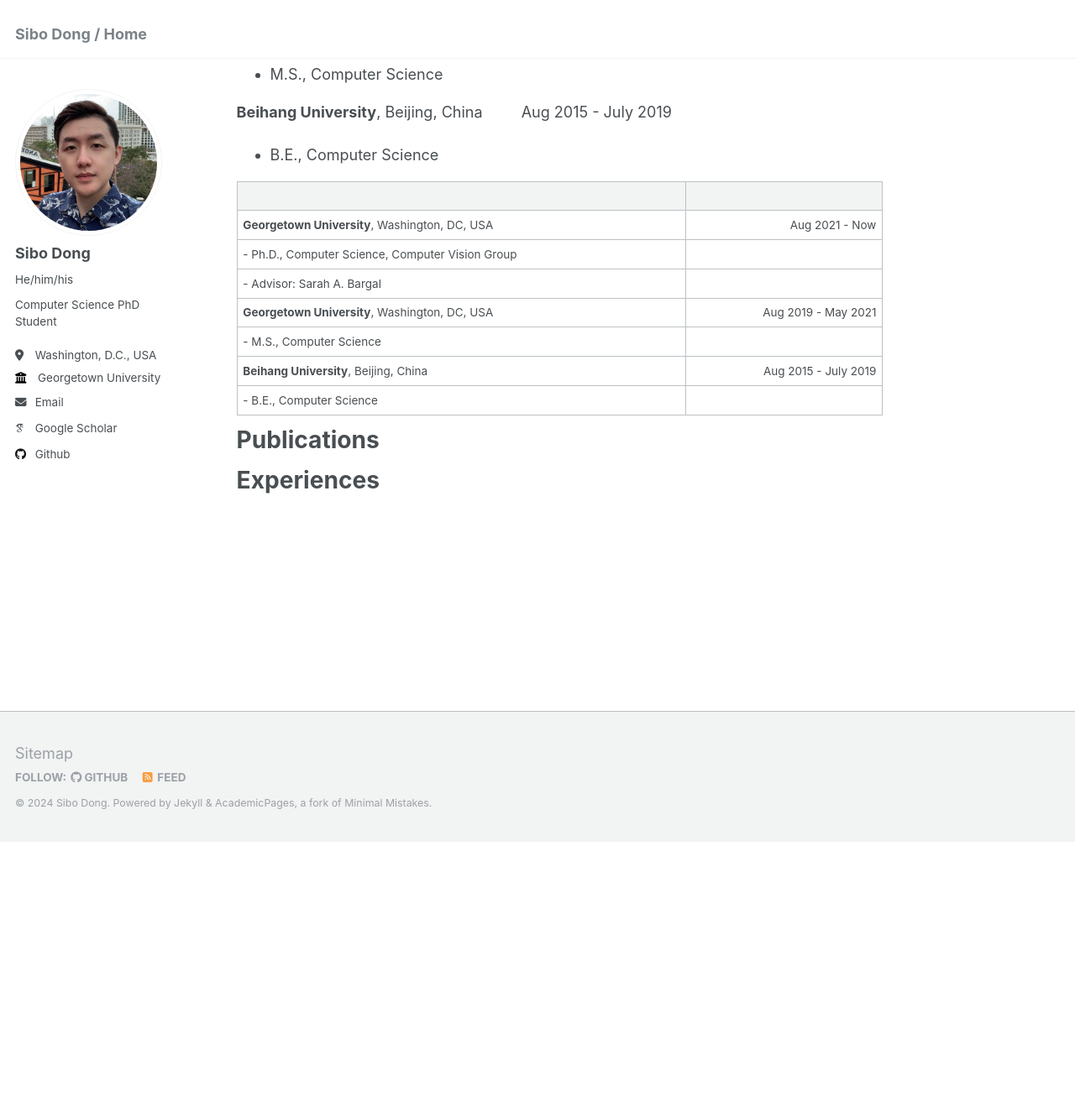
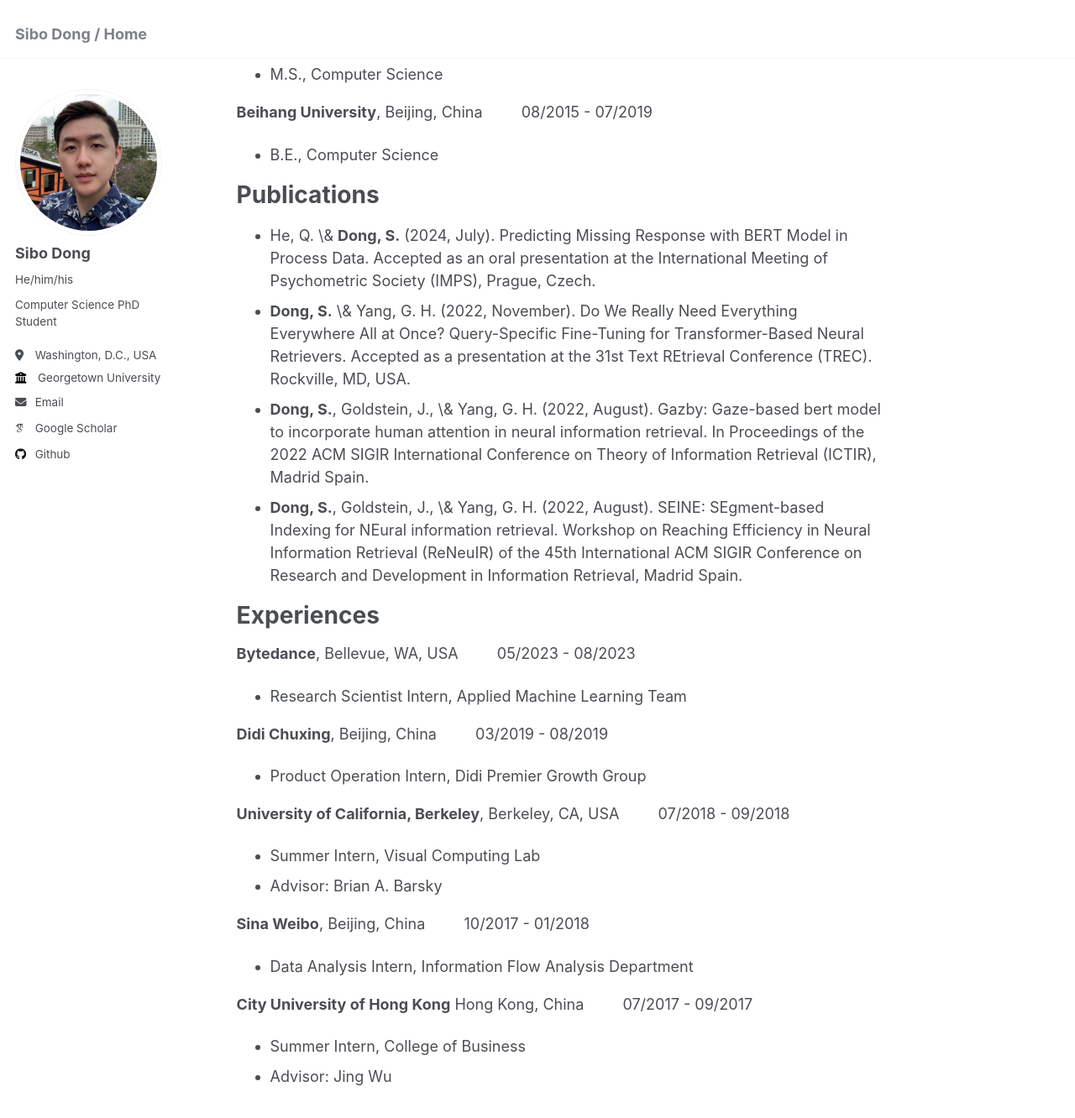
Before and after one commit to SiboD/SiboD.github.io, a Jekyll site: the page built from _pages/about.md, in a window 1280 px wide and 1400 px high, scrolled down 434 px. Shown: the top 1332 px of the window at 84% size. Built offline with Jekyll 4.4.1, drawn with Linux system fonts in a browser that asks for light colours; some web fonts are replaced; before the commit the page ends 1436 px from its top, so only the background shows below that; some of the changed text lies outside the part shown.

Commit message:
Update about.md

```diff
--- a/_pages/about.md
+++ b/_pages/about.md
@@ -14,40 +14,45 @@ I am a Ph.D. student at Computer Science Department in Georgetown University. My
 
 Education
 ======
-**Georgetown University**, Washington, DC, USA &emsp;&emsp; Aug 2021 - Now
+**Georgetown University**, Washington, DC, USA &emsp;&emsp; 08/2021 - Now
 - Ph.D., Computer Science, Computer Vision Group
 - Advisor: Sarah A. Bargal
 
-**Georgetown University**, Washington, DC, USA &emsp;&emsp; Aug 2019 - May 2021
+**Georgetown University**, Washington, DC, USA &emsp;&emsp; 08/2019 - 05/2021
 - M.S., Computer Science
 
-**Beihang University**, Beijing, China &emsp;&emsp; Aug 2015 - July 2019
+**Beihang University**, Beijing, China &emsp;&emsp; 08/2015 - 07/2019
 - B.E., Computer Science
-
-
-|                                                  |                      |
-|--------------------------------------------------|---------------------:|
-| **Georgetown University**, Washington, DC, USA   |       Aug 2021 - Now |
-| - Ph.D., Computer Science, Computer Vision Group |                      |
-| - Advisor: Sarah A. Bargal                       |                      |
-| **Georgetown University**, Washington, DC, USA   |  Aug 2019 - May 2021 |
-| - M.S., Computer Science                         |                      |
-| **Beihang University**, Beijing, China           | Aug 2015 - July 2019 |
-| - B.E., Computer Science                         |                      |
 
 
 
 Publications
 ======
-
-
-
+- He, Q. \& **Dong, S.** (2024, July). Predicting Missing Response with BERT Model in Process Data. Accepted as an oral presentation at the International Meeting of Psychometric Society (IMPS), Prague, Czech.
+- **Dong, S.** \& Yang, G. H. (2022, November). Do We Really Need Everything Everywhere All at Once? Query-Specific Fine-Tuning for Transformer-Based Neural Retrievers. Accepted as a presentation at the 31st Text REtrieval Conference (TREC). Rockville, MD, USA.
+- **Dong, S.**, Goldstein, J., \& Yang, G. H. (2022, August). Gazby: Gaze-based bert model to incorporate human attention in neural information retrieval. In Proceedings of the 2022 ACM SIGIR International Conference on Theory of Information Retrieval (ICTIR), Madrid Spain.
+- **Dong, S.**, Goldstein, J., \& Yang, G. H. (2022, August). SEINE: SEgment-based Indexing for NEural information retrieval. Workshop on Reaching Efficiency in Neural Information Retrieval (ReNeuIR) of the 45th International ACM SIGIR Conference on Research and Development in Information Retrieval, Madrid Spain.
 
 
 
 Experiences
 ======
+**Bytedance**, Bellevue, WA, USA &emsp;&emsp; 05/2023 - 08/2023
+- Research Scientist Intern, Applied Machine Learning Team
 
+**Didi Chuxing**, Beijing, China &emsp;&emsp; 03/2019 - 08/2019
+- Product Operation Intern, Didi Premier Growth Group
+
+**University of California, Berkeley**, Berkeley, CA, USA &emsp;&emsp; 07/2018 - 09/2018
+- Summer Intern, Visual Computing Lab
+- Advisor: Brian A. Barsky
+
+**Sina Weibo**, Beijing, China &emsp;&emsp; 10/2017 - 01/2018
+- Data Analysis Intern, Information Flow Analysis Department
+
+**City University of Hong Kong** Hong Kong, China &emsp;&emsp; 07/2017 - 09/2017
+- Summer Intern, College of Business
+- Advisor: Jing Wu
 
 
 
```
